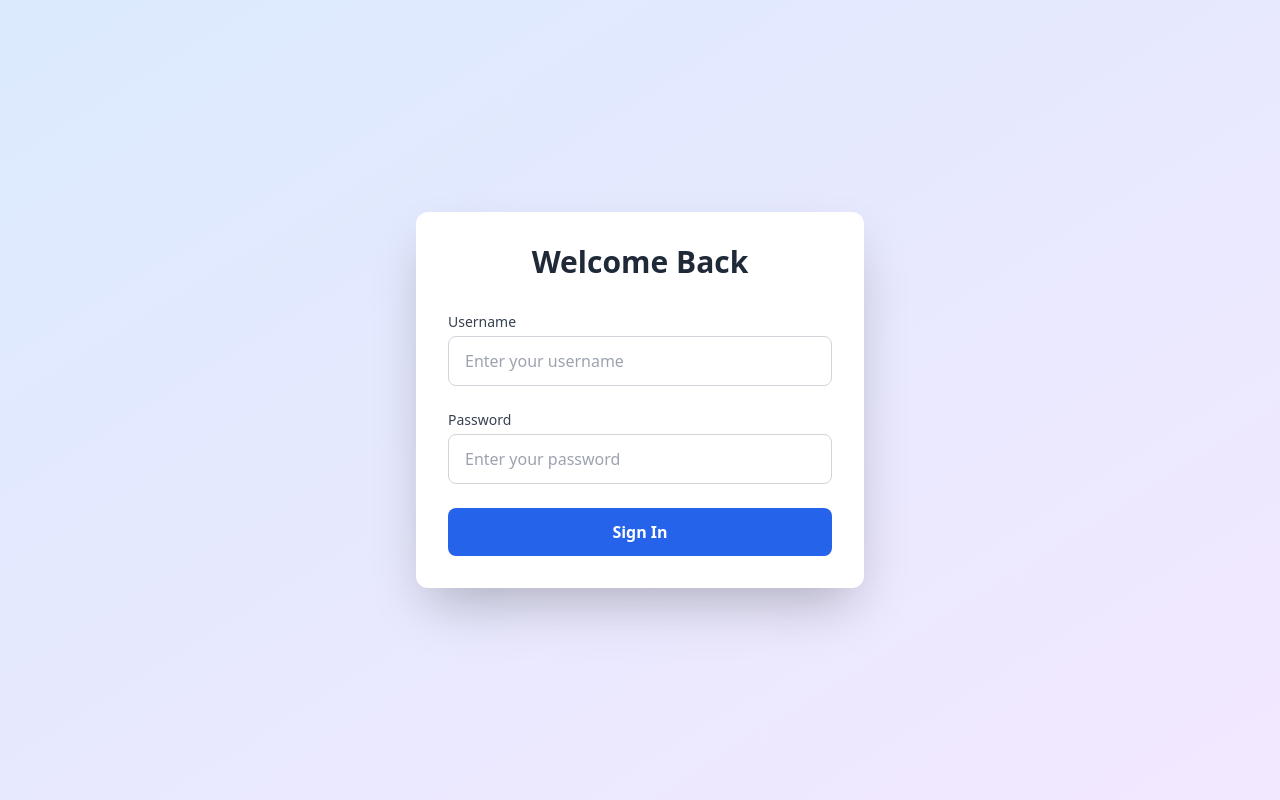
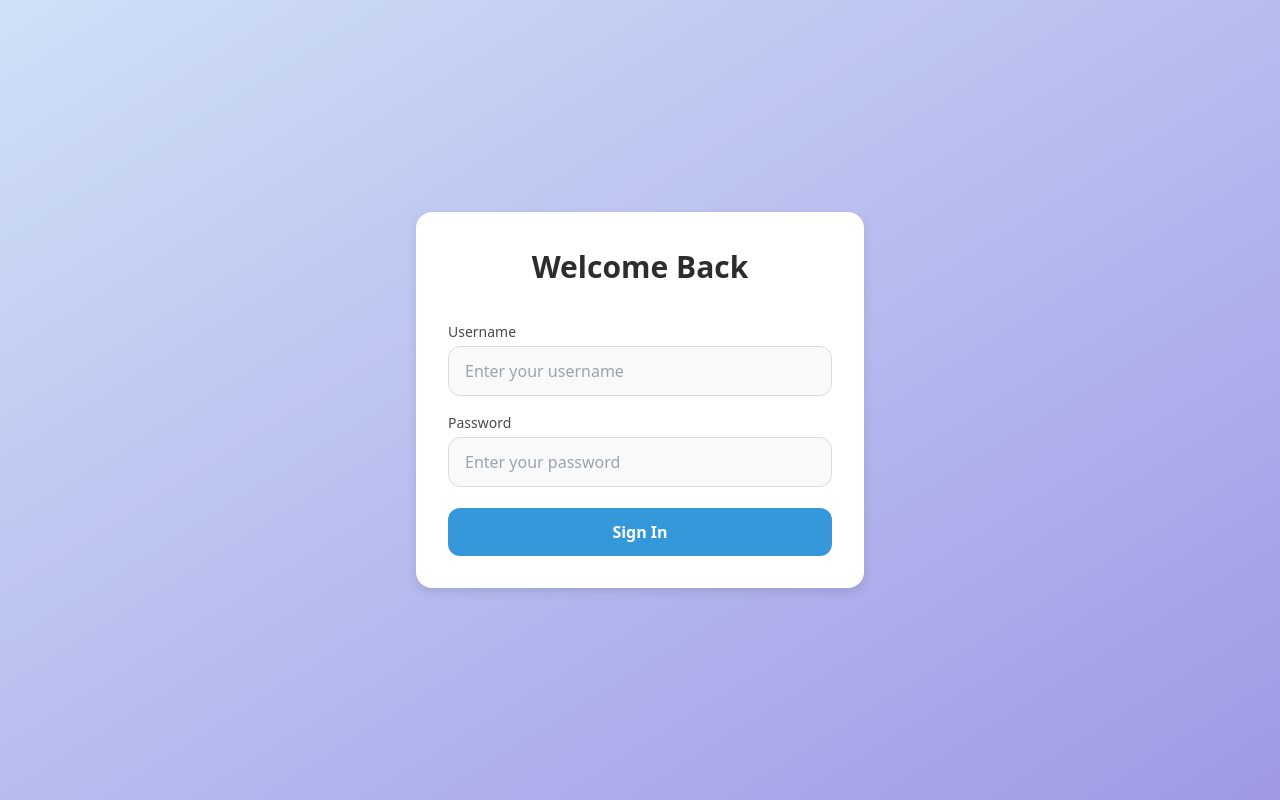
Before and after one commit to vardaan-bhatia/React-InvoiceForm, a React (Vite) app: page / in a window 1280 px wide. Built offline with nearby package versions, Linux system fonts and the light colour scheme.

Commit message:
upload file fix

```diff
--- a/src/components/InvoiceSection.jsx
+++ b/src/components/InvoiceSection.jsx
@@ -180,7 +180,7 @@ const InvoiceSection = () => {
 
       {/* Expense Section */}
       <div className="vendor-details">
-        <h2>General Information</h2>
+        <h2>Expense Details</h2>
         <Formik
           initialValues={{ purchaseOrder: "", invoiceDate: "" }}
           validationSchema={invoiceValidationSchema}
--- a/src/components/LoginForm.jsx
+++ b/src/components/LoginForm.jsx
@@ -2,6 +2,7 @@ import React from "react";
 import { Formik, Form, Field } from "formik";
 import * as Yup from "yup";
 import { useNavigate } from "react-router-dom";
+import styled from "styled-components";
 
 const validationSchema = Yup.object({
   username: Yup.string()
@@ -12,6 +13,88 @@ const validationSchema = Yup.object({
     .required("Password is required"),
 });
 
+// Styled components
+const Container = styled.div`
+  display: flex;
+  justify-content: center;
+  align-items: center;
+  min-height: 100vh;
+  background: linear-gradient(to bottom right, #cfe0f7, #9f99e6);
+`;
+
+const Card = styled.div`
+  width: 100%;
+  max-width: 28rem;
+  margin: 0 1rem;
+  background: white;
+  border-radius: 1rem;
+  box-shadow: 0 4px 10px rgba(0, 0, 0, 0.1);
+  padding: 2rem;
+  transition: transform 0.3s ease;
+  &:hover {
+    transform: scale(1.01);
+  }
+`;
+
+const Title = styled.h2`
+  font-size: 1.875rem;
+  font-weight: bold;
+  text-align: center;
+  color: #2d2d2d;
+  margin-bottom: 2rem;
+`;
+
+const Label = styled.label`
+  display: block;
+  font-size: 0.875rem;
+  font-weight: medium;
+  color: #4a4a4a;
+  margin-bottom: 0.25rem;
+`;
+
+const Input = styled(Field)`
+  width: 100%;
+  padding: 0.75rem 1rem;
+  margin-bottom: 1rem;
+  border-radius: 0.75rem;
+  border: 1px solid ${({ hasError }) => (hasError ? "#e74c3c" : "#dcdcdc")};
+  background-color: #f9f9f9;
+  transition: border-color 0.3s ease;
+  &:focus {
+    outline: none;
+    border-color: transparent;
+    box-shadow: 0 0 0 2px
+      ${({ hasError }) => (hasError ? "#e74c3c" : "#3498db")};
+  }
+`;
+
+const ErrorText = styled.div`
+  color: #e74c3c;
+  font-size: 0.875rem;
+`;
+
+const SubmitButton = styled.button`
+  margin-top: 0.3rem;
+  width: 100%;
+  padding: 0.75rem;
+  background-color: #3498db;
+  color: white;
+  font-weight: bold;
+  border-radius: 0.75rem;
+  transition: all 0.3s ease;
+  &:hover {
+    background-color: #2980b9;
+    transform: scale(1.02);
+  }
+  &:active {
+    transform: scale(0.98);
+  }
+  &:focus {
+    outline: none;
+    box-shadow: 0 0 0 2px #3498db;
+  }
+`;
+
 function LoginForm() {
   const navigate = useNavigate();
   const handleSubmit = (values) => {
@@ -20,82 +103,50 @@ function LoginForm() {
   };
 
   return (
-    <div className="flex justify-center items-center min-h-screen bg-gradient-to-br from-blue-100 to-purple-100">
-      <div className="w-full max-w-md mx-4 bg-white rounded-xl shadow-2xl p-8 transform transition-all hover:scale-[1.01]">
-        <h2 className="text-3xl font-bold text-center text-gray-800 mb-8">
-          Welcome Back
-        </h2>
+    <Container>
+      <Card>
+        <Title>Welcome Back</Title>
         <Formik
           initialValues={{ username: "", password: "" }}
           validationSchema={validationSchema}
           onSubmit={handleSubmit}
         >
           {({ errors, touched }) => (
-            <Form className="space-y-6">
+            <Form>
               <div>
-                <label
-                  htmlFor="username"
-                  className="block text-sm font-medium text-gray-700 mb-1"
-                >
-                  Username
-                </label>
-                <Field
+                <Label htmlFor="username">Username</Label>
+                <Input
                   type="text"
                   name="username"
                   id="username"
                   placeholder="Enter your username"
-                  className={`w-full px-4 py-3 rounded-lg border ${
-                    errors.username && touched.username
-                      ? "border-red-500 focus:ring-red-500"
-                      : "border-gray-300 focus:ring-blue-500"
-                  } focus:border-transparent focus:outline-none focus:ring-2`}
+                  hasError={errors.username && touched.username}
                 />
                 {errors.username && touched.username && (
-                  <div className="text-red-500 text-sm mt-1">
-                    {errors.username}
-                  </div>
+                  <ErrorText>{errors.username}</ErrorText>
                 )}
               </div>
 
               <div>
-                <label
-                  htmlFor="password"
-                  className="block text-sm font-medium text-gray-700 mb-1"
-                >
-                  Password
-                </label>
-                <Field
+                <Label htmlFor="password">Password</Label>
+                <Input
                   type="password"
                   name="password"
                   id="password"
                   placeholder="Enter your password"
-                  className={`w-full px-4 py-3 rounded-lg border ${
-                    errors.password && touched.password
-                      ? "border-red-500 focus:ring-red-500"
-                      : "border-gray-300 focus:ring-blue-500"
-                  } focus:border-transparent focus:outline-none focus:ring-2`}
+                  hasError={errors.password && touched.password}
                 />
                 {errors.password && touched.password && (
-                  <div className="text-red-500 text-sm mt-1">
-                    {errors.password}
-                  </div>
+                  <ErrorText>{errors.password}</ErrorText>
                 )}
               </div>
 
-              <button
-                type="submit"
-                className="w-full bg-blue-600 text-white py-3 rounded-lg font-semibold
-                         hover:bg-blue-700 focus:outline-none focus:ring-2 focus:ring-blue-500
-                         focus:ring-offset-2 transform transition-all duration-200
-                         hover:scale-[1.02] active:scale-[0.98]"
-              >
-                Sign In
-              </button>
+              <SubmitButton type="submit">Sign In</SubmitButton>
             </Form>
           )}
         </Formik>
-      </div>
-    </div>
+      </Card>
+    </Container>
   );
 }
 
--- a/src/components/UploadSection.jsx
+++ b/src/components/UploadSection.jsx
@@ -1,4 +1,4 @@
-import React from "react";
+import React, { useRef, useState } from "react";
 import { ArrowUpToLineIcon } from "lucide-react";
 import styled from "styled-components";
 
@@ -76,7 +76,26 @@ const UploadText = styled.p`
   }
 `;
 
+const FileInput = styled.input`
+  display: none; /* Hide the actual file input */
+`;
+
 const UploadSection = () => {
+  const fileInputRef = useRef(null); // Reference to the file input
+  const [file, setFile] = useState(null);
+
+  const handleUploadButtonClick = () => {
+    // Trigger the file input click when the UploadButton is clicked
+    fileInputRef.current.click();
+  };
+
+  const handleFileChange = (event) => {
+    const selectedFile = event.target.files[0];
+    if (selectedFile) {
+      setFile(selectedFile);
+    }
+  };
+
   return (
     <UploadContainer>
       <Content>
@@ -85,12 +104,19 @@ const UploadSection = () => {
         <ImageContainer>
           <img src="/image.png" alt="Upload Invoice" />
         </ImageContainer>
-        <UploadButton>
+
+        {/* The button that triggers the file input */}
+        <UploadButton onClick={handleUploadButtonClick}>
           Upload File
           <span>
             <ArrowUpToLineIcon />
           </span>
         </UploadButton>
+
+        <FileInput type="file" ref={fileInputRef} onChange={handleFileChange} />
+
+        {file && <p>File Selected: {file.name}</p>}
+
         <UploadText>
           <span>Click to upload</span> or Drag and drop
         </UploadText>
```
